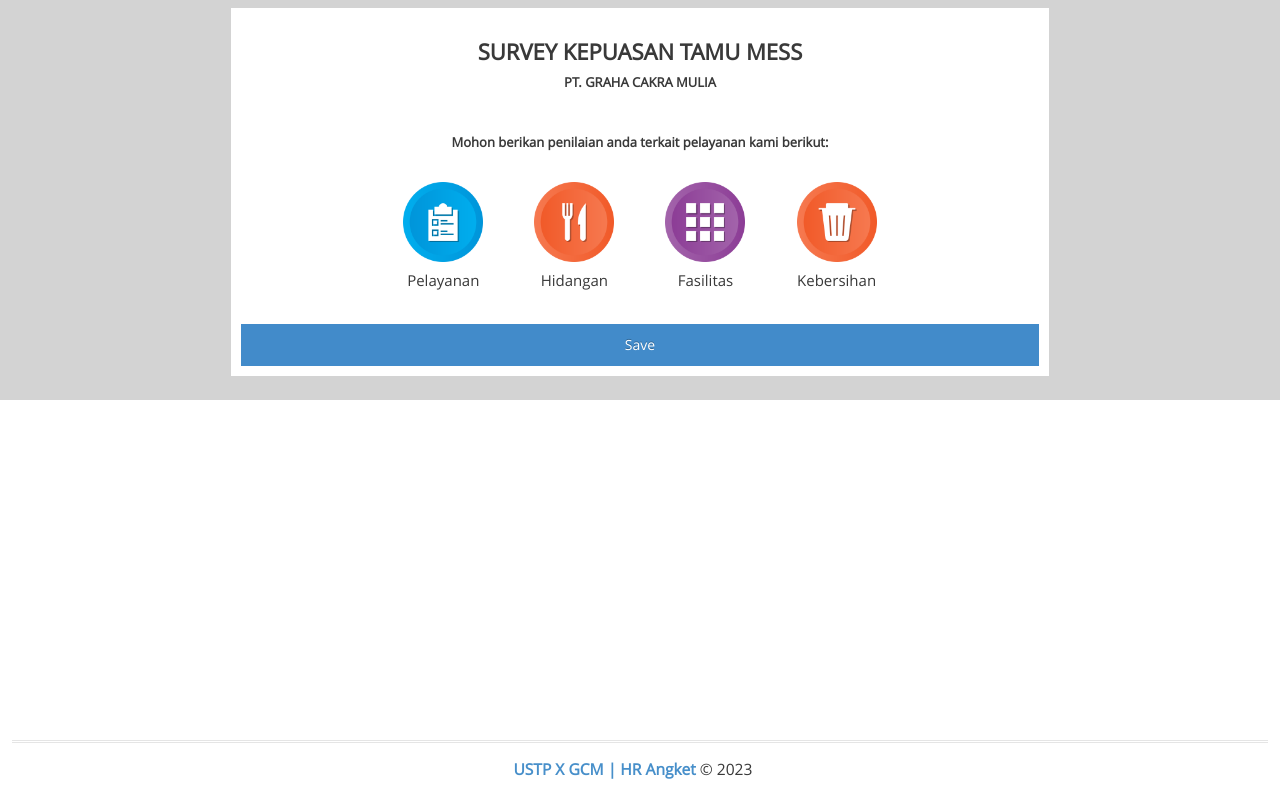
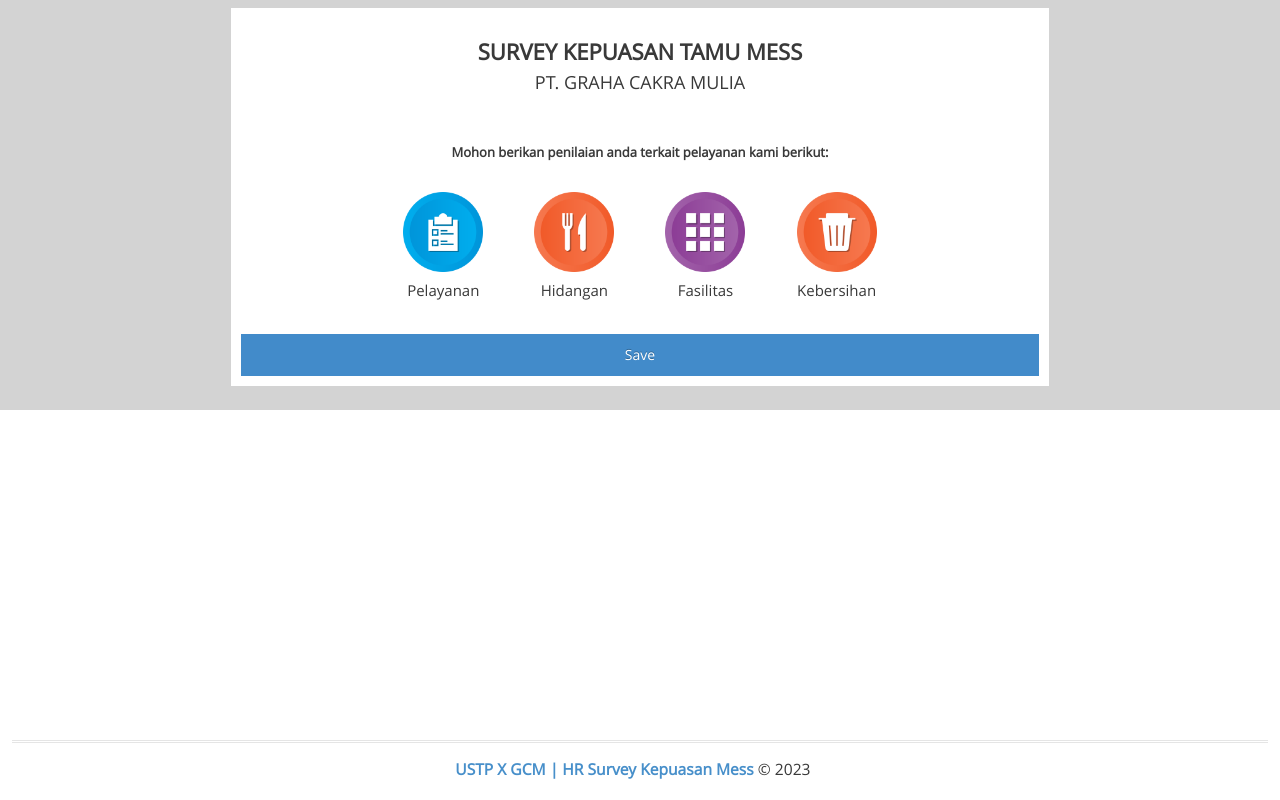
Before and after one commit to mauldoto/hr-angket, a PHP site: page /mess in a window 1280 px wide. Run offline with PHP 8.4, Linux system fonts and the light colour scheme; some libraries are stand-ins or nearby versions.

Commit message:
modify with care

```diff
--- a/app/config/config.php
+++ b/app/config/config.php
@@ -1,6 +1,6 @@
 <?php
 
-define('BASEURL', 'http://10.20.22.15/angket');
+define('BASEURL', 'http://10.20.22.15/gcm');
 
 define('DB_HOST', '10.20.21.10:1521');
 define('DB_USER', 'EPMS_GCM');
--- a/app/views/mess/index_v2.php
+++ b/app/views/mess/index_v2.php
@@ -12,7 +12,7 @@
             <section class="title-section">
                 <div class="col-xs-12 col-sm-12 text-center mb-10">
                     <h3><strong>SURVEY KEPUASAN TAMU MESS</strong></h3>
-                    <strong>PT. GRAHA CAKRA MULIA</strong>
+                    <h4>PT. GRAHA CAKRA MULIA</h4>
                 </div>
             </section>
 
--- a/app/views/templates/footer_mess.php
+++ b/app/views/templates/footer_mess.php
@@ -9,7 +9,7 @@
   <div class="footer-inner">
     <div class="footer-content">
       <span class="bigger-120">
-        <span class="blue bolder">USTP X GCM | HR Angket</span>
+        <span class="blue bolder">USTP X GCM | HR Survey Kepuasan Mess</span>
         &copy; <?= date('Y') ?>
       </span>
 
```
